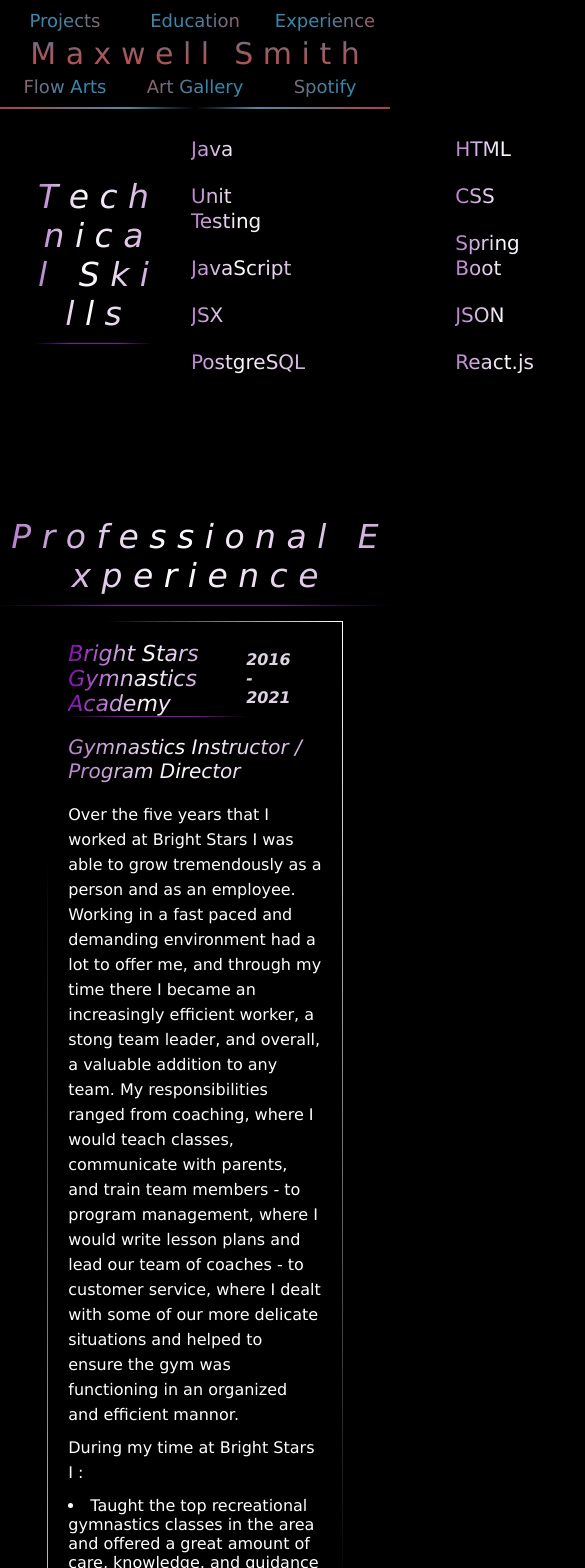
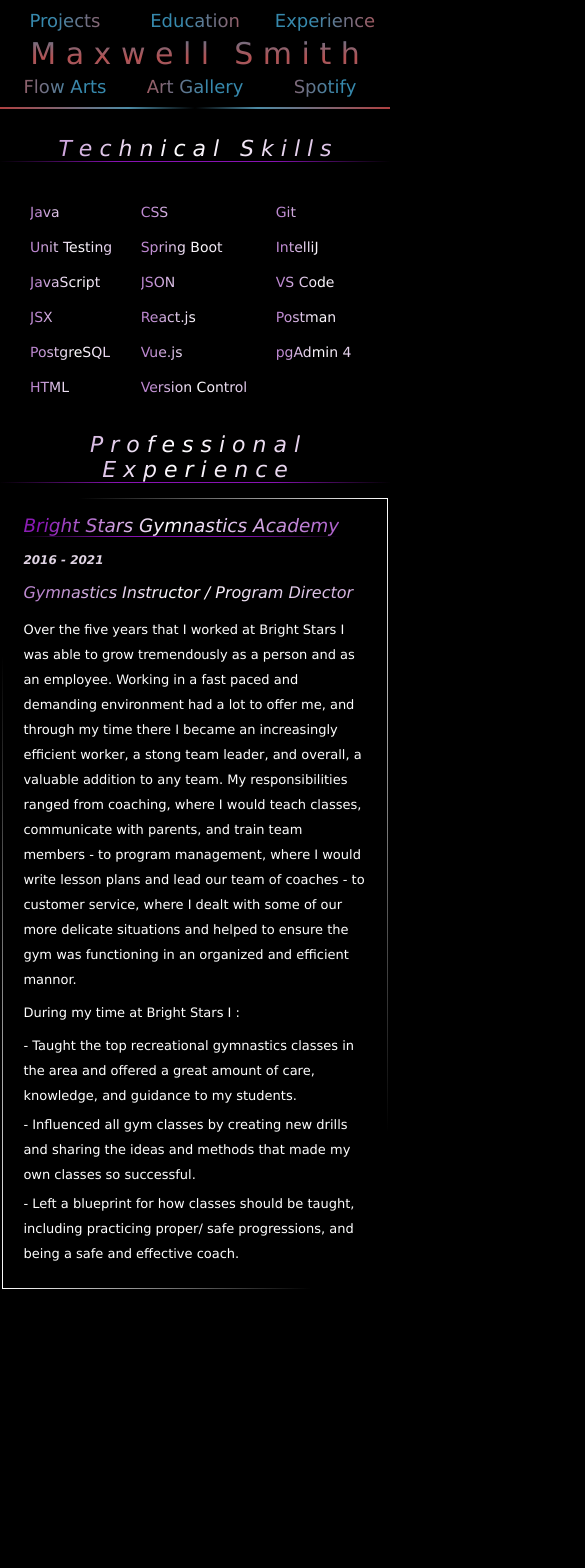
Before and after one commit to mxwllsmth/maxsmith, a React (Create React App) app: page /Experience in a window 390 px wide. Shown: the top 1568 px of the page, 585 px wide, since content can reach past the window. After the commit the page ends 1294 px from the top, so only its background shows below. Built offline with nearby package versions, Linux system fonts and the light colour scheme.

Commit message:
Mobile friendly v 2.0 - Resume side finished

```diff
--- a/src/components/Experience.js
+++ b/src/components/Experience.js
@@ -23,8 +23,8 @@ const Experience = props => {
             <p id="skill">JSON</p>
             <p id="skill">React.js</p>
             <p id="skill">Vue.js</p>
+            <p id="skill">Version Control</p>
             <p id="skill">Git</p>
-            <p id="skill">Version Control</p>
             <p id="skill">IntelliJ</p>
             <p id="skill">VS Code</p>
             <p id="skill">Postman</p>
@@ -34,11 +34,12 @@ const Experience = props => {
       </div>
 
       <h2 id="pExperience">P r o f e s s i o n a l &nbsp; E x p e r i e n c e</h2>
+      <h2 id="pExperiencePhone">P r o f e s s i o n a l<br/>E x p e r i e n c e</h2>
       <div id="brightStarsContainer">
         <div id="brightStars">
-          <div id="subHeader">
-            <a href="https://brightstarsgym.com/" target="_blank" rel="noopener noreferrer"><h2 id="title">Bright Stars Gymnastics Academy</h2></a>
-            <h4>2016 - 2021</h4>
+          <div id="subHeader" className="bsgaHeader">
+            <a href="https://brightstarsgym.com/" target="_blank" rel="noopener noreferrer"><h2 id="title" className="bsgaTitle">Bright Stars Gymnastics Academy</h2></a>
+            <h4 id="dateBSGA">2016 - 2021</h4>
           </div>
           <h2 id="jobTitle">Gymnastics Instructor / Program Director</h2>
           <p>Over the five years that I worked at Bright Stars I was able to grow tremendously as a person and as an employee. Working in a fast paced and demanding
@@ -49,9 +50,9 @@ const Experience = props => {
           <p></p>
           <p>During my time at Bright Stars I :</p>
           <p></p>
-          <li>Taught the top recreational gymnastics classes in the area and offered a great amount of care, knowledge, and guidance to my students.</li>
-          <li>Influenced all gym classes by creating new drills and sharing the ideas and methods that made my own classes so successful.</li>
-          <li>Left a blueprint for how classes should be taught, including practicing proper/ safe progressions, and being a safe and effective coach.</li>
+          <p>- Taught the top recreational gymnastics classes in the area and offered a great amount of care, knowledge, and guidance to my students.</p>
+          <p>- Influenced all gym classes by creating new drills and sharing the ideas and methods that made my own classes so successful.</p>
+          <p>- Left a blueprint for how classes should be taught, including practicing proper/ safe progressions, and being a safe and effective coach.</p>
         </div>
       </div>
 
--- a/src/components/Projects.js
+++ b/src/components/Projects.js
@@ -30,7 +30,7 @@ const Projects = props => {
           <p>Mob programmed a dynamic full stack web application in a team of five to meet requirements set by a product owner.</p>
           <p className="smallLine" id="completedUsing">This app was completed using the following technologies: </p>
           <p id="skills" className="longSkills">PostgreSQL&nbsp;&nbsp;|&nbsp;&nbsp;Java&nbsp;&nbsp;|&nbsp;&nbsp;Vue.js&nbsp;&nbsp;|&nbsp;&nbsp;JavaScript&nbsp;&nbsp;|&nbsp;&nbsp;HTML&nbsp;&nbsp;|&nbsp;&nbsp;CSS&nbsp;&nbsp;|
-            &nbsp;&nbsp;IntelliJ&nbsp;&nbsp;|&nbsp;&nbsp;VS Code&nbsp;&nbsp;|&nbsp;&nbsp;MapBox API&nbsp;&nbsp;|&nbsp;&nbsp;Postman&nbsp;&nbsp;|&nbsp;&nbsp;pgAdmin 4</p>
+          &nbsp;&nbsp;IntelliJ&nbsp;&nbsp;|&nbsp;&nbsp;VS Code&nbsp;&nbsp;|&nbsp;&nbsp;MapBox API&nbsp;&nbsp;|&nbsp;&nbsp;Postman&nbsp;&nbsp;|&nbsp;&nbsp;pgAdmin 4</p>
           <p>The goal of this project was to create a utility application for the city of Philadelphia to manage their potholes. Any person can create an account and
           report a pothole, any person with or without an account can view reported potholes and track their repair status, and an employee/ Admin user can
           update potholes to input severity and date inspected and/or repaired, and delete potholes when neccesary.</p>
--- a/src/styles/Education.css
+++ b/src/styles/Education.css
@@ -73,3 +73,38 @@
 a {
     text-decoration: none;
 }
+
+
+@media only screen and (max-width: 900px) {
+    #teLogo, #stocktonLogo {
+        display: none;
+    }
+    #techE, #stocktonU {
+        width: 88vw;
+        margin: 5px;
+    }
+    #teContainer, #stocktonContainer {
+        font-size: 13px;
+        width: 100vw;
+        justify-content: center;
+        flex-direction: column;
+    }
+    #teContainer {
+        margin-top: 20px;
+    }
+    #list {
+        display: block;
+        width: 88vw;
+        overflow-y: scroll;
+        white-space: pre;
+        margin-top: 14px;
+        margin-left: 15px;
+        margin-bottom: 14px;
+        border: solid 1px;
+        border-image: linear-gradient(
+        to right, black 0%, rgb(135, 18, 178) 30%, rgb(135, 18, 178) 50%, rgb(135, 18, 178) 70%, black 100%) 1;
+        background-size: 200% 200%;
+        animation: movingGradient 7.5s linear infinite alternate;
+        padding: 0;
+    }
+}
--- a/src/styles/Experience.css
+++ b/src/styles/Experience.css
@@ -1,5 +1,5 @@
 #tSkills,
-#pExperience {
+#pExperience, #pExperiencePhone {
   text-align: center;
   width: 30vw;
   margin: 45px 0 0 35px;
@@ -18,6 +18,10 @@
   margin: 100px 0 0 0;
   text-align: center;
   width: 100vw;
+}
+
+#pExperiencePhone {
+  display: none;
 }
 
 #tSkillsContainer {
@@ -81,3 +85,64 @@
   font-size: 20px;
   margin-top: 0;
 }
+
+
+@media only screen and (max-width: 900px) {
+  #techSkillsContainer {
+    flex-direction: column;
+  }
+  #tSkillsContainer {
+    width: 100vw;
+    margin: 0;
+    padding: 0;
+    align-items: center;
+  }
+  #tSkills, #pExperiencePhone {
+    margin: 35px auto 20px auto;
+    padding: 0;
+    width: 100vw;
+    align-items: center;
+    font-size: 22px;
+  }
+  #pExperience {
+    display: none;
+  }
+  #pExperiencePhone {
+    display: block;
+    text-align: center;
+    margin: 10px auto 10px auto;
+  }
+  #skillsContainer {
+    font-size: 14px;
+    margin: 10px 10px 10px 30px;
+    height: 220px;
+  }
+  #skill {
+    margin-right: 8px;
+    margin-top:8px;
+  }
+  #brightStarsContainer {
+    font-size: 13px;
+    width: 100vw;
+    flex-direction: column;
+  }
+  #brightStars {
+    width: 88vw;
+    margin: 5px;
+  }
+  #dateBSGA {
+    font-size: 12px;
+  }
+  .bsgaHeader {
+    flex-direction: column !important;
+    padding: 0 !important;
+    align-items: flex-start !important;
+  }
+  .bsgaTitle {
+    font-size: 18.5px !important;
+    margin-bottom: 0px !important;
+  }
+  #jobTitle {
+    font-size: 16px;
+  }
+}
--- a/src/styles/Projects.css
+++ b/src/styles/Projects.css
@@ -100,19 +100,28 @@
   width: 45%;
   margin-left: 25%;
 }
+
+
+
 @media only screen and (max-width: 900px) {
   #projectsPage {
     width: 100vw;
   }
   #website, #pothole, #tenmo, #vending {
-    width: 90vw;
+    width: 88vw;
     margin: 5px;
   }
+  #website {
+    padding-bottom: 0;
+  }
   #websiteContainer, #potholeContainer, #tenmoContainer, #vendingContainer {
-    font-size: 12px;
+    font-size: 13px;
     width: 100vw;
     justify-content: center;
     flex-direction: column;
+  }
+  #websiteContainer {
+    margin-top: 20px;
   }
   #title-website, #title {
     font-size: 22px;
@@ -120,14 +129,20 @@
   #completedUsing {
     text-align: center;
     padding-top: 5px;
+    font-size: 12px;
   }
   #PTLogo, #GHLogo, #GHLogoVM {
     display: none;
   }
   #skills {
+    display: block;
+    width: 88vw;
+    overflow-x: scroll;
+    white-space: pre;
     text-align: center;
-    padding-top: 5px;
+    padding-top: 20px;
     padding-bottom: 5px;
+    font-size: 12px;
   }
   .projectDate {
     font-size: 12px;
```
